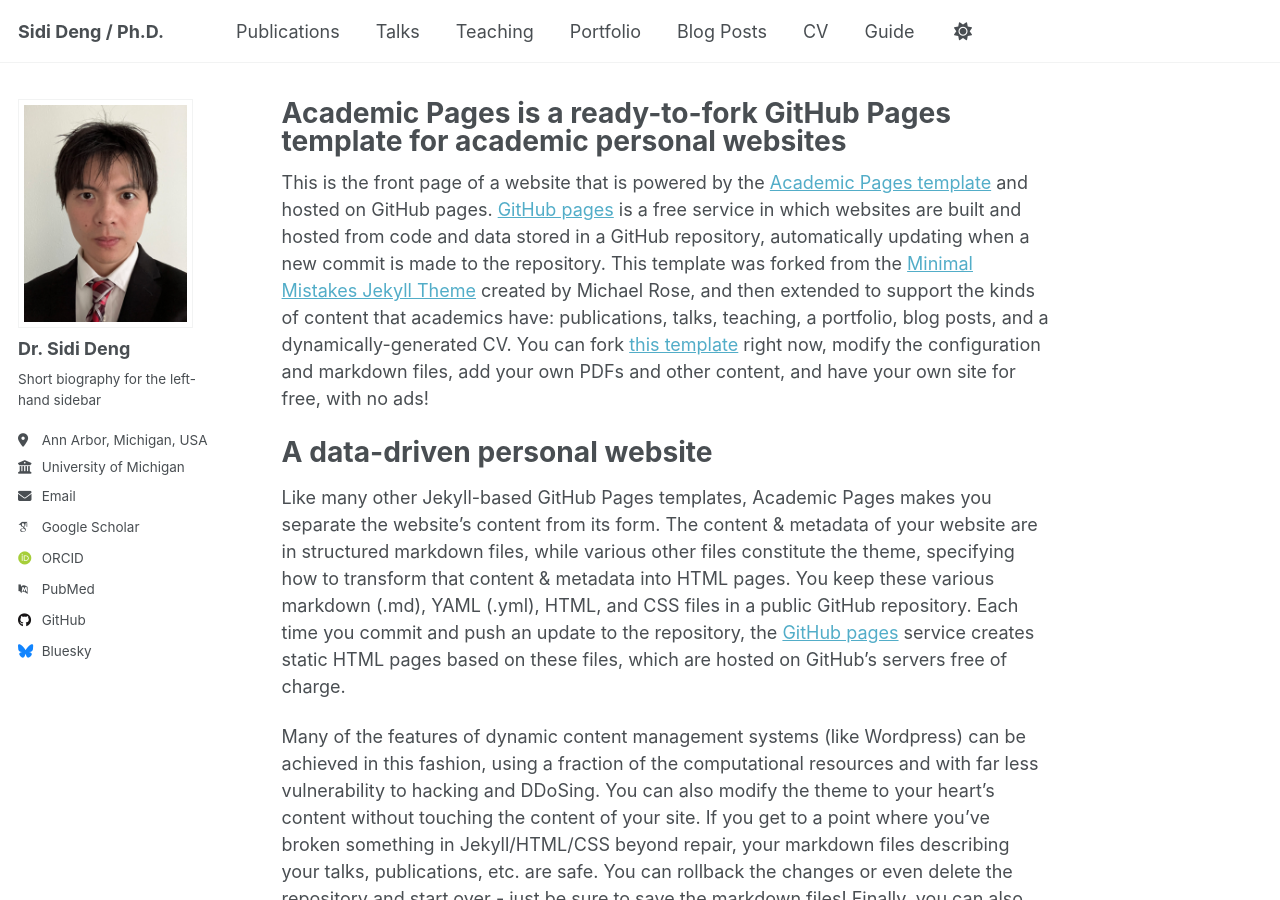
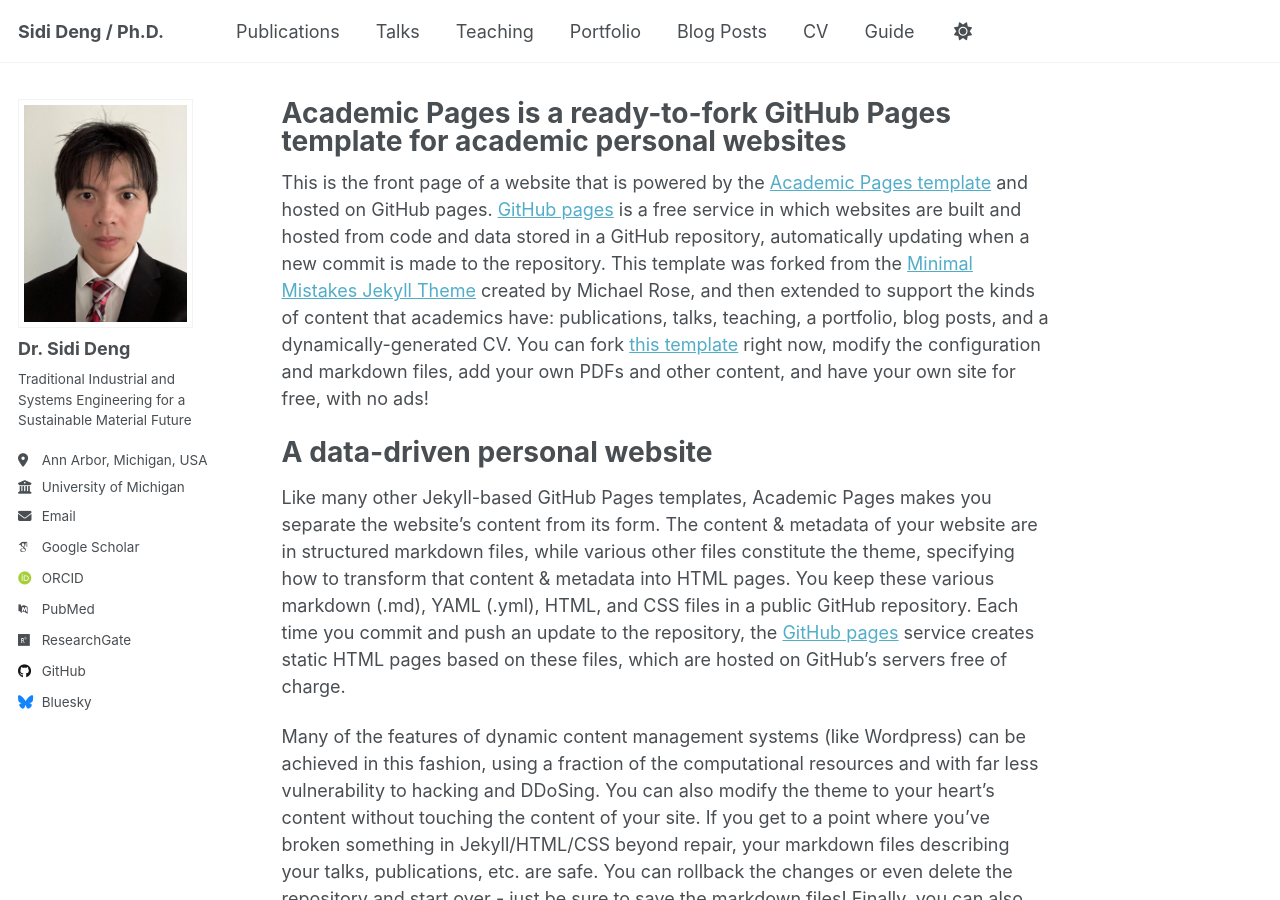
Before and after one commit to SIDIDENG/academia, a Jekyll site: the page built from _pages/about.md, in a window 1280 px wide and 900 px high. Built offline with Jekyll 4.4.1, drawn with Linux system fonts in a browser that asks for light colours; some web fonts are replaced; part of the change alters nothing that is shown.

Commit message:
Update _config.yml

```diff
--- a/_config.yml
+++ b/_config.yml
@@ -25,7 +25,7 @@ author:
   avatar           : "profile.png"
   name             : "Dr. Sidi Deng"
   pronouns         : # example: "she/her"
-  bio              : "Short biography for the left-hand sidebar"
+  bio              : "Traditional Industrial and Systems Engineering for a Sustainable Material Future"
   location         : "Ann Arbor, Michigan, USA"
   employer         : "University of Michigan"
   uri              : # URL
@@ -34,12 +34,12 @@ author:
   # Academic websites
   academia         : # URL
   arxiv            : # URL - Update with the correct link to your profile
-  googlescholar    : "https://scholar.google.com/citations?user=PS_CX0AAAAAJ"
+  googlescholar    : "https://scholar.google.com/citations?user=HEnNcXUAAAAJ"
   impactstory      : # URL
-  orcid            : "http://orcid.org/yourorcidurl"
+  orcid            : "https://orcid.org/0009-0003-9234-1952"
   semantic         : # URL
   pubmed           : "https://www.ncbi.nlm.nih.gov/pubmed/?term=john+snow"
-  researchgate     : # URL
+  researchgate     : "https://www.researchgate.net/profile/Sidi-Deng"
   scopus           : # URL
 
   # Repositories and software development
```
